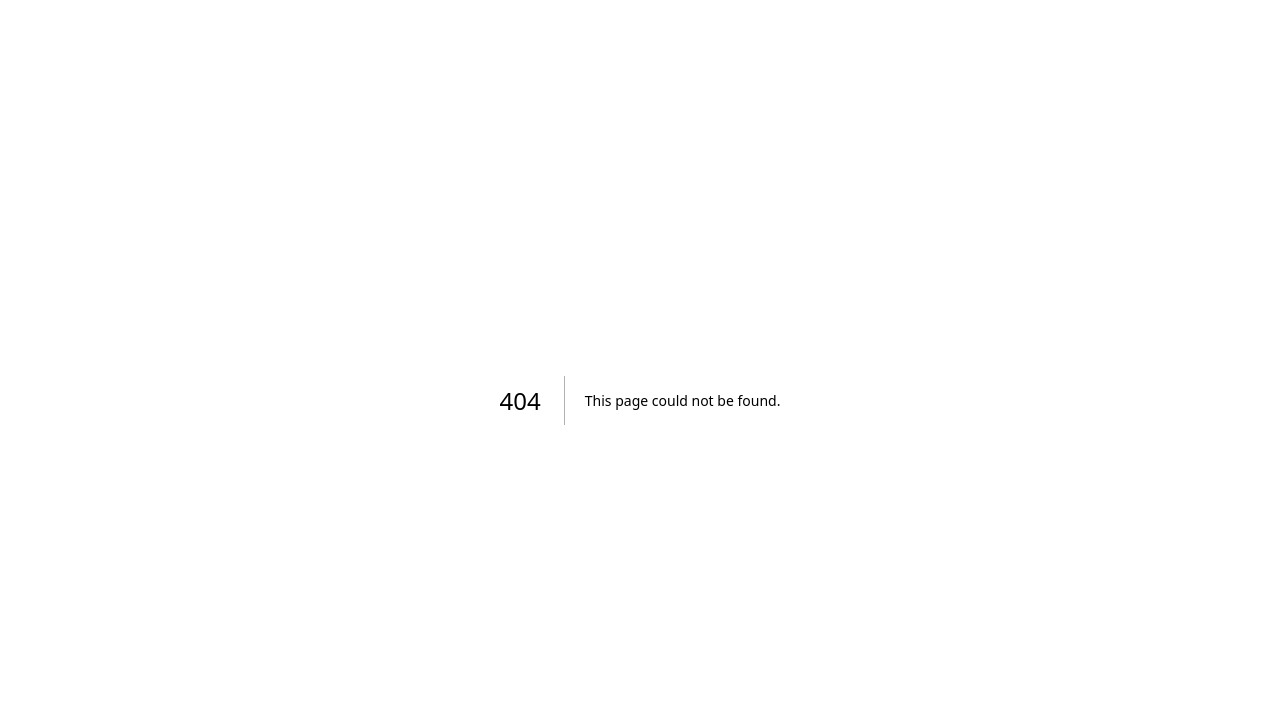
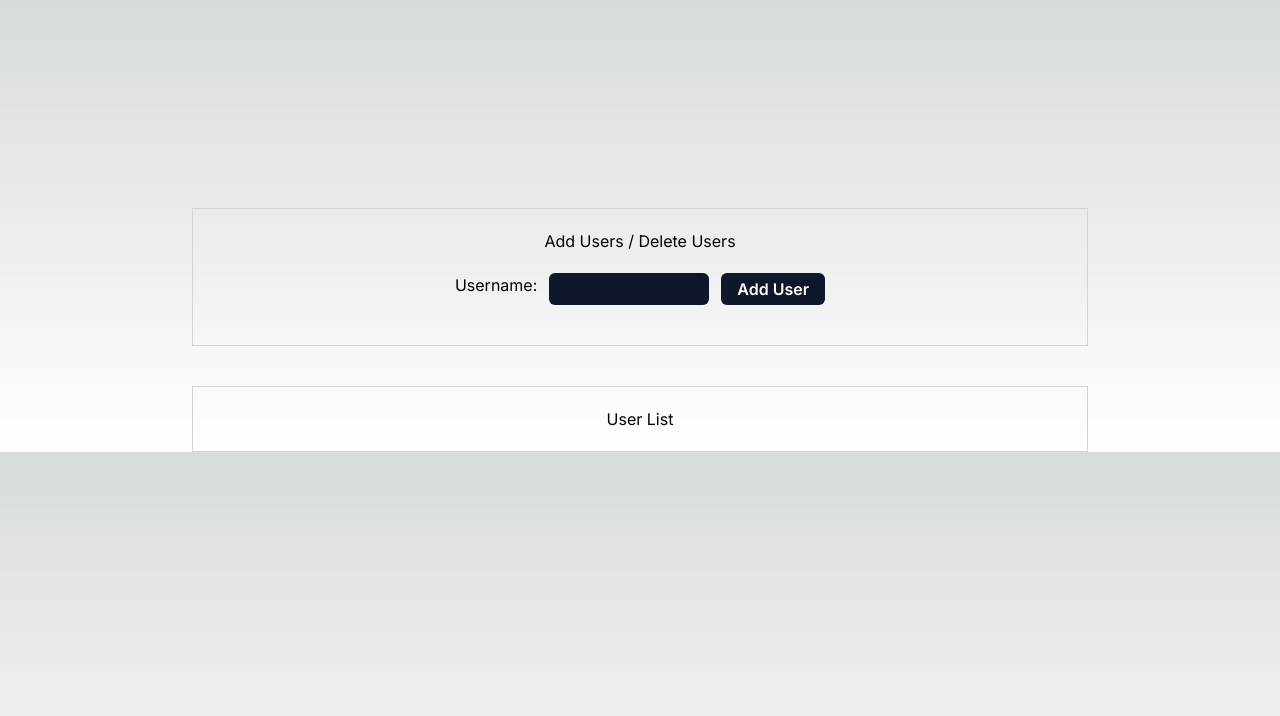
Before and after one commit to rushikeshbhand/Redux-Toolkit, a Next.js app: page /Users in a window 1280 px wide. Before the commit this address had no page. Shown: the top 716 px of the page. Built offline with nearby package versions, Linux system fonts and the light colour scheme.

Commit message:
create user component

```diff
--- /dev/null
+++ b/app/Users/page.js
@@ -0,0 +1,69 @@
+'use client';
+
+import React, { useState } from 'react';
+import { useDispatch, useSelector } from 'react-redux';
+import { addUser, deleteUser } from '../Slice/page';
+
+export default function Users() {
+  const [username, setUsername] = useState("");
+  const dispatch = useDispatch();
+  const users = useSelector(state => state.users);
+
+  const handleAddUser = (e) => {
+    e.preventDefault();
+    if (username) {
+      dispatch(addUser({ id: Date.now(), name: username }));
+      setUsername('');
+    }
+  };
+
+  const handleDeleteUser = (id) => {
+    dispatch(deleteUser({ id }));
+  };
+
+  return (
+    <>
+      {/* Add users */}
+      <div className="border border-solid border-zinc-300 mx-auto max-w-4xl mt-52">
+        <h1 className="text-center mt-5 mb-5">Add Users / Delete Users</h1>
+        <form
+          className="flex flex-row justify-center flex-wrap gap-3 mb-10"
+          onSubmit={handleAddUser}
+        >
+          <label htmlFor="username">Username:</label>
+          <input
+            type="text"
+            id="username"
+            className="bg-slate-900 py-1 rounded-md w-40"
+            value={username}
+            onChange={(e) => setUsername(e.target.value)}
+          />
+          <button
+            type="submit"
+            className="bg-slate-900 text-white px-4 rounded-md font-semibold"
+          >
+            Add User
+          </button>
+        </form>
+      </div>
+
+      {/* Show users */}
+      <div className="border border-solid border-zinc-300 mx-auto max-w-4xl mt-10">
+        <h2 className="text-center mt-5 mb-5">User List</h2>
+        <ul className="flex flex-col items-center">
+          {users.map((user) => (
+            <li key={user.id} className="flex flex-row justify-between w-60 mb-2">
+              <span>{user.name}</span>
+              <button
+                className="bg-red-500 text-white px-2 rounded-md font-semibold"
+                onClick={() => handleDeleteUser(user.id)}
+              >
+                Delete
+              </button>
+            </li>
+          ))}
+        </ul>
+      </div>
+    </>
+  );
+}
```
